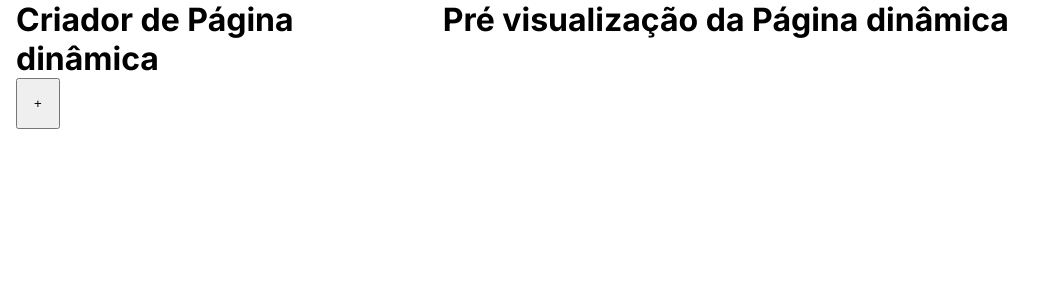
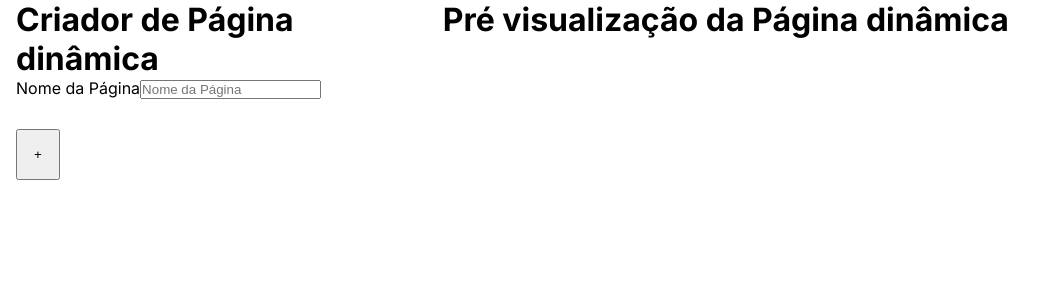
Before and after one commit to icarodpaiva/pdi-next, a Next.js app: page /admin in a window 1280 px wide. Shown: the top 300 px of the page, without its empty margins (0-1054 px from the left). Built offline with nearby package versions, Linux system fonts and the light colour scheme.

Commit message:
feat: pagename input

```diff
--- a/src/app/admin/page.tsx
+++ b/src/app/admin/page.tsx
@@ -18,6 +18,7 @@ export interface PageSectionData {
 export default function Admin() {
   const [isModalOpen, setIsModalOpen] = useState(false)
 
+  const [pageSlug, setPageSlug] = useState("")
   const [pageSectionIndex, setPageSectionIndex] = useState(0)
   const [pageSectionsData, setPageSectionsData] = useState<PageSectionData[]>(
     []
@@ -37,6 +38,10 @@ export default function Admin() {
     )
   }
 
+  const handleChange = (e: React.ChangeEvent<HTMLInputElement>) => {
+    setPageSlug(e.target.value)
+  }
+
   const handleSubmit = (e: React.FormEvent) => {
     e.preventDefault()
   }
@@ -46,12 +51,28 @@ export default function Admin() {
       <div>
         <h1>Criador de Página dinâmica</h1>
 
+        <form onSubmit={handleSubmit}>
+          <div style={{ marginBottom: 30 }}>
+            <label htmlFor="page-slug">Nome da Página</label>
+
+            <input
+              id="page-slug"
+              name="page-slug"
+              type="text"
+              placeholder="Nome da Página"
+              value={pageSlug}
+              onChange={handleChange}
+              autoComplete="off"
+              required
+            />
+          </div>
+
           {pageSectionsData.length <= 0 ? (
-          <button onClick={openModal} style={{ padding: 16 }}>
+            <button type="button" onClick={openModal} style={{ padding: 16 }}>
               +
             </button>
           ) : (
-          <form onSubmit={handleSubmit}>
+            <>
               {pageSectionsData.map((pageSectionData, index) => (
                 <Section
                   key={index}
@@ -67,8 +88,9 @@ export default function Admin() {
               ))}
 
               <button type="submit">Salvar Página</button>
+            </>
+          )}
         </form>
-        )}
 
         {isModalOpen && (
           <SectionsModal
```
Lines whose indentation alone changed are shown as unchanged.
